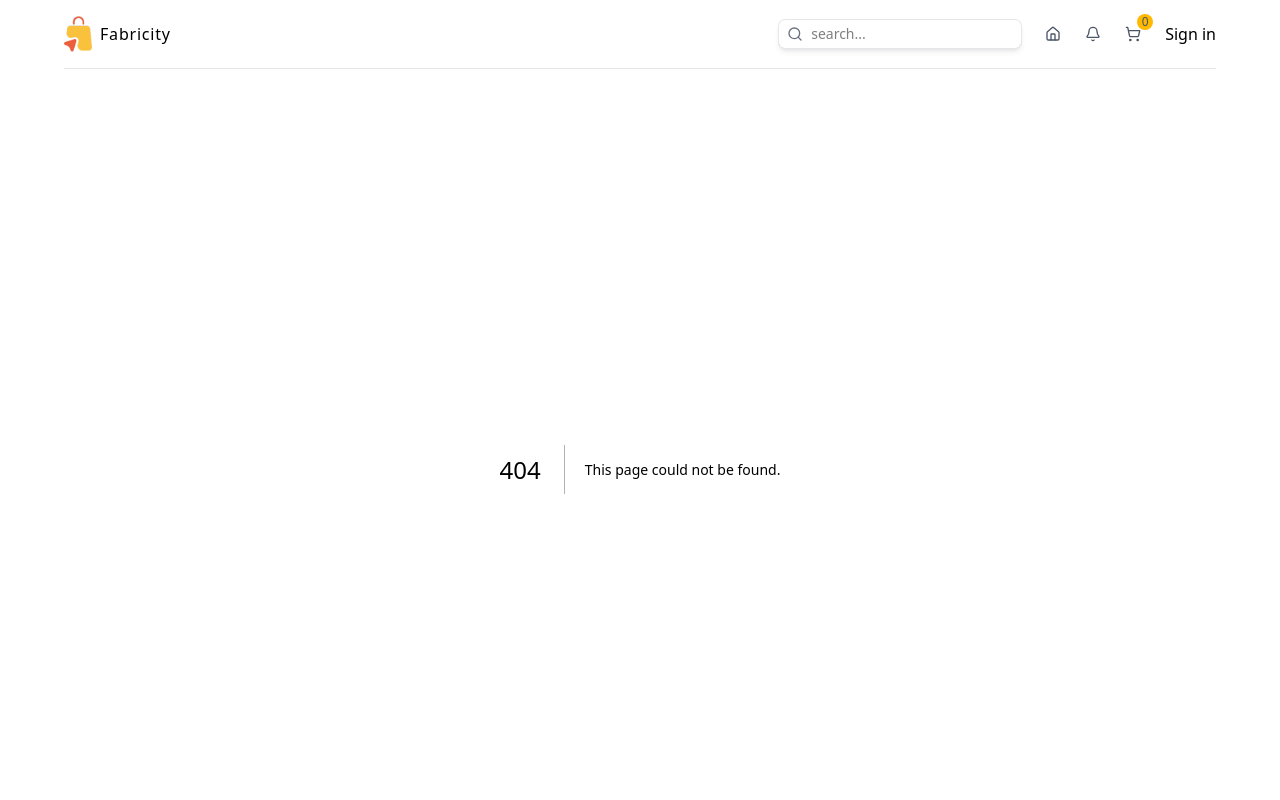
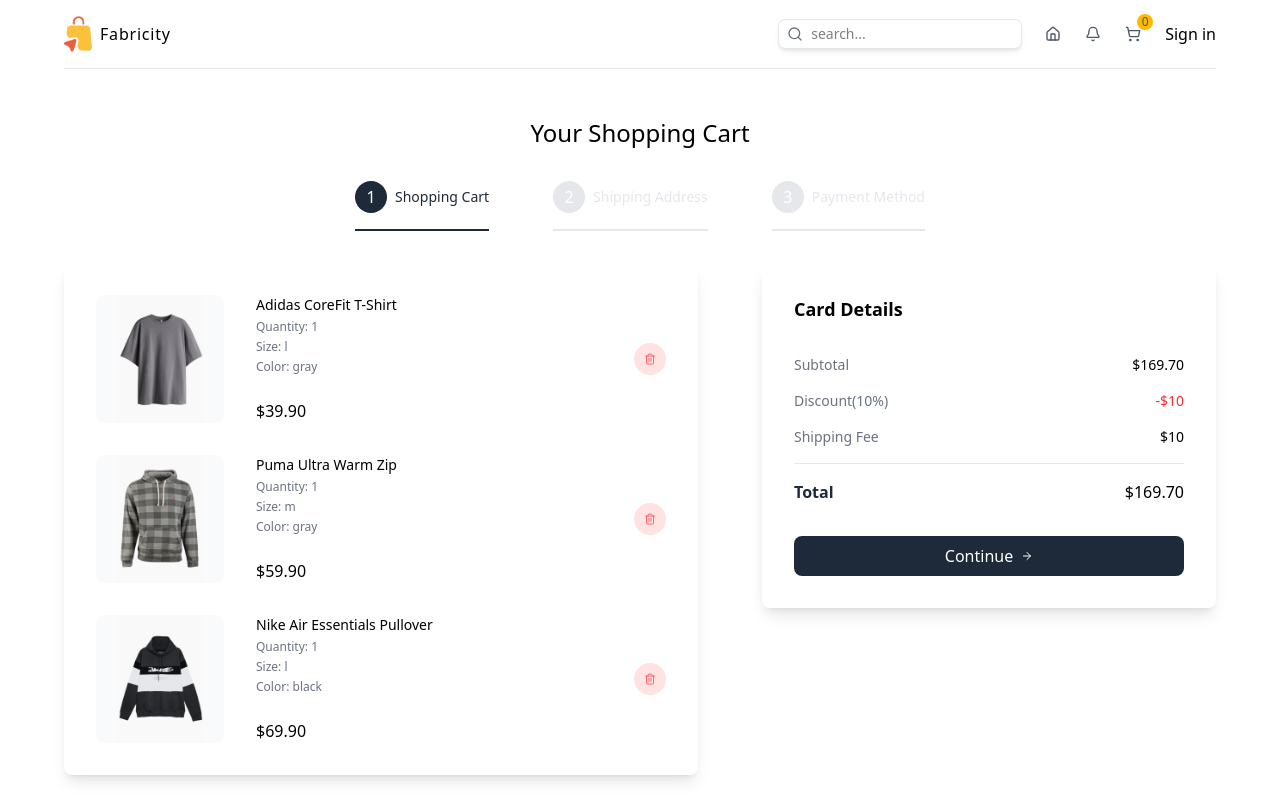
Before and after one commit to PathumSandeepa/microservice-ecommerce, a Next.js app in the folder client/: page /cart in a window 1280 px wide. Before the commit this address had no page. Shown: the top 800 px of the page. Built offline with nearby package versions, Linux system fonts and the light colour scheme.

Commit message:
[oops-05] feat: add CartPage component with cart functionality; implement PaymentForm and ShippingForm components

```diff
--- /dev/null
+++ b/client/src/app/cart/page.tsx
@@ -0,0 +1,221 @@
+"use client";
+
+import PaymentForm from "@/components/PaymentForm";
+import ShippingForm from "@/components/ShippingForm";
+import { CartItemsType } from "@/types";
+import { ArrowRight, Trash2 } from "lucide-react";
+import Image from "next/image";
+import { useSearchParams, useRouter } from "next/navigation";
+import React from "react";
+
+const steps = [
+   { id: 1, title: "Shopping Cart" },
+   { id: 2, title: "Shipping Address" },
+   { id: 3, title: "Payment Method" },
+];
+
+//temporary data
+const cartItems: CartItemsType = [
+   {
+      id: 1,
+      name: "Adidas CoreFit T-Shirt",
+      shortDescription:
+         "Lorem ipsum dolor sit amet consect adipisicing elit lorem ipsum dolor sit.",
+      description:
+         "Lorem ipsum dolor sit amet consect adipisicing elit lorem ipsum dolor sit. Lorem ipsum dolor sit amet consect adipisicing elit lorem ipsum dolor sit. Lorem ipsum dolor sit amet consect adipisicing elit lorem ipsum dolor sit.",
+      price: 39.9,
+      sizes: ["s", "m", "l", "xl", "xxl"],
+      colors: ["gray", "purple", "green"],
+      images: {
+         gray: "/products/1g.png",
+         purple: "/products/1p.png",
+         green: "/products/1gr.png",
+      },
+      quantity: 1,
+      selectedSize: "l",
+      selectedColor: "gray",
+   },
+   {
+      id: 2,
+      name: "Puma Ultra Warm Zip",
+      shortDescription:
+         "Lorem ipsum dolor sit amet consect adipisicing elit lorem ipsum dolor sit.",
+      description:
+         "Lorem ipsum dolor sit amet consect adipisicing elit lorem ipsum dolor sit. Lorem ipsum dolor sit amet consect adipisicing elit lorem ipsum dolor sit. Lorem ipsum dolor sit amet consect adipisicing elit lorem ipsum dolor sit.",
+      price: 59.9,
+      sizes: ["s", "m", "l", "xl"],
+      colors: ["gray", "green"],
+      images: { gray: "/products/2g.png", green: "/products/2gr.png" },
+      quantity: 1,
+      selectedSize: "m",
+      selectedColor: "gray",
+   },
+   {
+      id: 3,
+      name: "Nike Air Essentials Pullover",
+      shortDescription:
+         "Lorem ipsum dolor sit amet consect adipisicing elit lorem ipsum dolor sit.",
+      description:
+         "Lorem ipsum dolor sit amet consect adipisicing elit lorem ipsum dolor sit. Lorem ipsum dolor sit amet consect adipisicing elit lorem ipsum dolor sit. Lorem ipsum dolor sit amet consect adipisicing elit lorem ipsum dolor sit.",
+      price: 69.9,
+      sizes: ["s", "m", "l"],
+      colors: ["green", "blue", "black"],
+      images: {
+         green: "/products/3gr.png",
+         blue: "/products/3b.png",
+         black: "/products/3bl.png",
+      },
+      quantity: 1,
+      selectedSize: "l",
+      selectedColor: "black",
+   },
+];
+
+const CartPage = () => {
+   const searchParams = useSearchParams();
+   const router = useRouter();
+   const [shippingForm, setShippingForm] = React.useState(null);
+
+   const activeStep = parseInt(searchParams.get("step") || "1");
+
+   return (
+      <div className="flex flex-col gap-8 items-center justify-center mt-12">
+         {/* TITLE  */}
+         <h1 className="text-2xl font-medium">Your Shopping Cart</h1>
+         {/* STEPS  */}
+         <div className="flex flex-col lg:flex-row items-center gap-8 lg:gap-16">
+            {steps.map((step) => (
+               <div
+                  className={`flex items-center gap-2 border-b-2 pb-4 ${step.id === activeStep ? "border-gray-800" : "border-gray-200"}`}
+                  key={step.id}
+               >
+                  <div
+                     className={`w-6 h-6 rounded-full text-white p-4 flex items-center justify-center ${step.id === activeStep ? "bg-gray-800" : "bg-gray-200"}`}
+                  >
+                     {step.id}
+                  </div>
+                  <p
+                     className={`text-sm font-medium
+                     ${step.id === activeStep ? "text-gray-800" : "text-gray-200"}
+                     `}
+                  >
+                     {step.title}
+                  </p>
+               </div>
+            ))}
+         </div>
+         {/* STEPS & DETAILS */}
+         <div className="w-full flex flex-col lg:flex-row gap-16">
+            {/* STEPS  */}
+            <div className="w-full lg:w-7/12 shadow-lg border-gray-100 p-8 rounded-lg flex flex-col gap-8">
+               {activeStep === 1 ? (
+                  cartItems.map((item) => (
+                     // SINGLE CART ITEM
+                     <div
+                        className="flex items-center justify-between"
+                        key={item.id}
+                     >
+                        {/* IMAGE AND DETAILS  */}
+                        <div className="flex gap-8">
+                           {/* IMAGE  */}
+                           <div className="relative w-32 h-32 bg-gray-50 rounded-lg overflow-hidden">
+                              <Image
+                                 src={item.images[item.selectedColor]}
+                                 alt={item.name}
+                                 fill
+                                 className="object-contain"
+                              />
+                           </div>
+                           {/* ITEM DETAILS  */}
+                           <div className="flex flex-col justify-between">
+                              <div className="flex flex-col gap-1">
+                                 <p className="text-sm font-medium">
+                                    {item.name}
+                                 </p>
+                                 <p className="text-xs text-gray-500">
+                                    Quantity: {item.quantity}
+                                 </p>
+                                 <p className="text-xs text-gray-500">
+                                    Size: {item.selectedSize}
+                                 </p>
+                                 <p className="text-xs text-gray-500">
+                                    Color: {item.selectedColor}
+                                 </p>
+                              </div>
+                              <p className="font-medium">
+                                 ${item.price.toFixed(2)}
+                              </p>
+                           </div>
+                        </div>
+                        {/* DELETE BUTTON  */}
+                        <button className="w-8 h-8 rounded-full bg-red-100 text-red-400 flex items-center justify-center hover:text-red-700 transition-all duration-200 cursor-pointer">
+                           <Trash2 className="w-3 h-3" />
+                        </button>
+                     </div>
+                  ))
+               ) : activeStep === 2 ? (
+                  <ShippingForm />
+               ) : activeStep === 3 && shippingForm ? (
+                  <PaymentForm />
+               ) : (
+                  <p className="text-sm text-gray-500">
+                     Please fill in the shipping form to Continue
+                  </p>
+               )}
+            </div>
+            {/* DETAILS  */}
+            <div className="w-full lg:w-5/12 shadow-lg border-gray-100 p-8 rounded-lg flex flex-col gap-8 h-max">
+               <h2 className="font-semibold text-lg">Card Details</h2>
+               <div className="flex flex-col gap-4">
+                  <div className="flex justify-between text-sm">
+                     <p className="text-gray-500">Subtotal</p>
+                     <p className="font-medium">
+                        $
+                        {cartItems
+                           .reduce(
+                              (acc, item) => acc + item.price * item.quantity,
+                              0,
+                           )
+                           .toFixed(2)}
+                     </p>
+                  </div>
+                  <div className="flex justify-between text-sm">
+                     <p className="text-gray-500">Discount(10%)</p>
+                     <p className="font-medium text-red-500">-$10</p>
+                  </div>
+                  <div className="flex justify-between text-sm">
+                     <p className="text-gray-500">Shipping Fee</p>
+                     <p className="font-medium">$10</p>
+                  </div>
+                  <hr className="border-gray-200" />
+                  <div className="flex justify-between">
+                     <p className="text-gray-800 font-semibold">Total</p>
+                     <p className="font-medium">
+                        $
+                        {cartItems
+                           .reduce(
+                              (acc, item) => acc + item.price * item.quantity,
+                              0,
+                           )
+                           .toFixed(2)}
+                     </p>
+                  </div>
+               </div>
+               {activeStep === 1 && (
+                  <button
+                     onClick={() =>
+                        router.push("/cart?step=2", { scroll: false })
+                     }
+                     className="w-full bg-gray-800 hover:bg-gray-500 transition-all duration-200 text-white p-2 rounded-lg cursor-pointer flex items-center justify-center gap-2"
+                  >
+                     Continue
+                     <ArrowRight className="w-3 h-3" />
+                  </button>
+               )}
+            </div>
+         </div>
+      </div>
+   );
+};
+
+export default CartPage;
--- /dev/null
+++ b/client/src/components/PaymentForm.tsx
@@ -0,0 +1,7 @@
+import React from "react";
+
+const PaymentForm = () => {
+   return <div>PaymentForm</div>;
+};
+
+export default PaymentForm;
--- /dev/null
+++ b/client/src/components/ShippingForm.tsx
@@ -0,0 +1,7 @@
+import React from "react";
+
+const ShippingForm = () => {
+   return <div>ShippingForm</div>;
+};
+
+export default ShippingForm;
```
Also changed, not shown: client/src/types.ts (+8 -0 lines).
